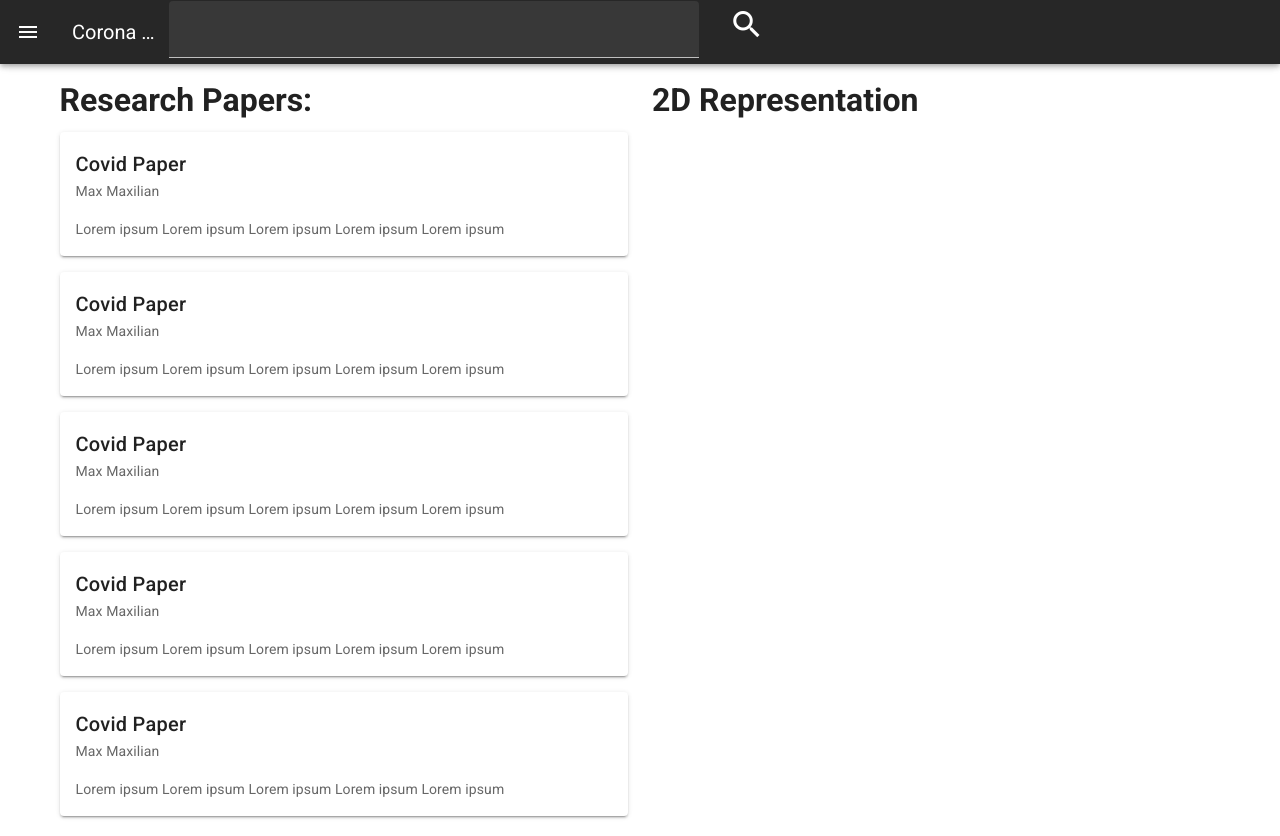
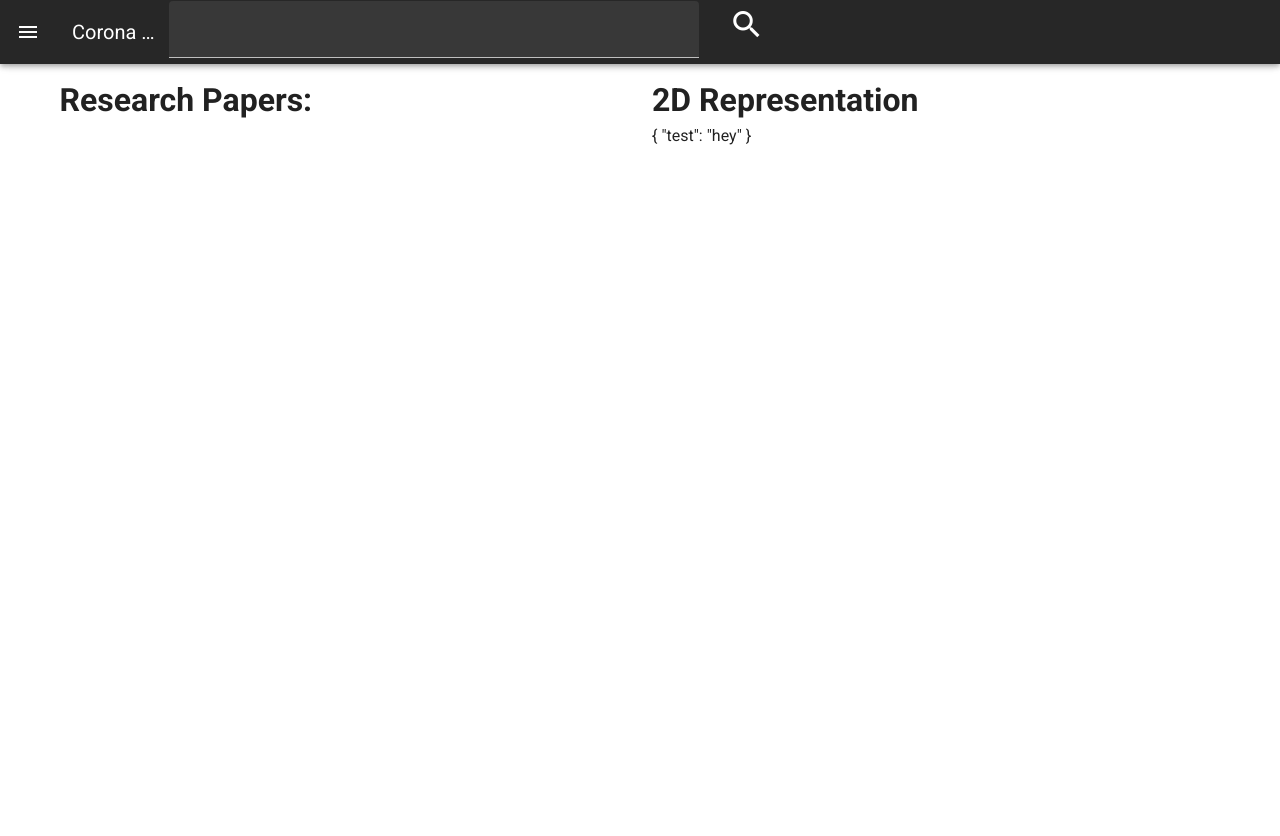
Before and after one commit to neelansh15/CoronaXiv, a Vue app: page / in a window 1280 px wide. After the commit the page ends 800 px from the top, so only its background shows below. Built offline with nearby package versions, Linux system fonts and the light colour scheme.

Commit message:
Testing API calls. CORS error

```diff
--- a/package.json
+++ b/package.json
@@ -8,9 +8,12 @@
     "lint": "vue-cli-service lint"
   },
   "dependencies": {
+    "axios": "^0.19.2",
+    "chart.js": "^2.9.3",
     "core-js": "^3.6.5",
     "register-service-worker": "^1.7.1",
     "vue": "^2.6.11",
+    "vue-chartjs": "^3.5.0",
     "vue-router": "^3.2.0",
     "vuetify": "^2.2.11",
     "vuex": "^3.4.0"
--- a/src/App.vue
+++ b/src/App.vue
@@ -18,12 +18,13 @@
             <v-text-field
                 dark
                 filled=""
+                v-model="searchString"
             ></v-text-field>
                 </v-col>
                 <v-col
                     cols="4"
                 >
-                <v-btn icon>
+                <v-btn @click="getData()" icon>
                     <v-icon large="">mdi-magnify</v-icon>
                 </v-btn>
                 </v-col>
@@ -33,18 +34,42 @@
 
       </v-app-bar>
 
-    <FrontPage />
+    <FrontPage :results = "results" />
 
   </v-app>
 </template>
 
 <script>
+import axios from 'axios'
+
 import FrontPage from './views/FrontPage'
 
 export default {
     name: 'App',
     components:{
         FrontPage
+    },
+    data: () => ({
+        searchString: "",
+        results: {test: "hey"}
+    }),
+    methods:{
+        getData(){
+            let url = this.$store.state.getURL
+
+            //Replace spaces in searchString with plus sign (+)
+            this.searchString = this.searchString.replace(" ", "+")
+
+            let finalURL = url + this.searchString
+
+            console.log(finalURL)
+
+            //Axios Get Request
+            axios.get(finalURL)
+            .then((response) => {
+                this.results = response
+            })
+        }
     }
 }
 </script>
--- a/src/store/index.js
+++ b/src/store/index.js
@@ -5,7 +5,7 @@ Vue.use(Vuex)
 
 export default new Vuex.Store({
   state: {
-    getUrl: "http://corona-xiv.herokuapp.com/?title="
+    getURL: "http://corona-xiv.herokuapp.com/?title="
   },
   mutations: {
   },
--- a/src/views/FrontPage.vue
+++ b/src/views/FrontPage.vue
@@ -4,12 +4,13 @@
           <v-row>
             <v-col cols="6">
                 <h1>Research Papers: </h1>
-                <v-list v-for="result in results" :key="result.name">
+                <!-- <v-list v-for="result in results" :key="result.name">
                     <PaperCard :name="result.name" :content="result.content" :author ="result.author" />
-                </v-list>
+                </v-list> -->
             </v-col>
             <v-col cols="6">
                 <h1>2D Representation</h1>
+                {{ results }}
             </v-col>
           </v-row>
       </v-container>
@@ -17,41 +18,44 @@
 </template>
 
 <script>
-import PaperCard from '../components/PaperCard'
+// import PaperCard from '../components/PaperCard'
 
 export default {
     name: 'FrontPage',
     components:{
-        PaperCard
+        // PaperCard
+    },
+    props:{
+        results: Object
     },
     data: () => ({
-        results: [
-            {
-                name : "Covid Paper",
-                content: "Lorem ipsum Lorem ipsum Lorem ipsum Lorem ipsum Lorem ipsum ",
-                author: "Max Maxilian"
-            },
-            {
-                name : "Covid Paper",
-                content: "Lorem ipsum Lorem ipsum Lorem ipsum Lorem ipsum Lorem ipsum ",
-                author: "Max Maxilian"
-            },
-            {
-                name : "Covid Paper",
-                content: "Lorem ipsum Lorem ipsum Lorem ipsum Lorem ipsum Lorem ipsum ",
-                author: "Max Maxilian"
-            },
-            {
-                name : "Covid Paper",
-                content: "Lorem ipsum Lorem ipsum Lorem ipsum Lorem ipsum Lorem ipsum ",
-                author: "Max Maxilian"
-            },
-            {
-                name : "Covid Paper",
-                content: "Lorem ipsum Lorem ipsum Lorem ipsum Lorem ipsum Lorem ipsum ",
-                author: "Max Maxilian"
-            },
-        ]
+        // results: [
+        //     {
+        //         name : "Covid Paper",
+        //         content: "Lorem ipsum Lorem ipsum Lorem ipsum Lorem ipsum Lorem ipsum ",
+        //         author: "Max Maxilian"
+        //     },
+        //     {
+        //         name : "Covid Paper",
+        //         content: "Lorem ipsum Lorem ipsum Lorem ipsum Lorem ipsum Lorem ipsum ",
+        //         author: "Max Maxilian"
+        //     },
+        //     {
+        //         name : "Covid Paper",
+        //         content: "Lorem ipsum Lorem ipsum Lorem ipsum Lorem ipsum Lorem ipsum ",
+        //         author: "Max Maxilian"
+        //     },
+        //     {
+        //         name : "Covid Paper",
+        //         content: "Lorem ipsum Lorem ipsum Lorem ipsum Lorem ipsum Lorem ipsum ",
+        //         author: "Max Maxilian"
+        //     },
+        //     {
+        //         name : "Covid Paper",
+        //         content: "Lorem ipsum Lorem ipsum Lorem ipsum Lorem ipsum Lorem ipsum ",
+        //         author: "Max Maxilian"
+        //     },
+        // ]
     }),
     mounted(){
         console.log("Mounted")
```
Also changed, not shown: 1 other file (tests, documents, lock files or other folders).
